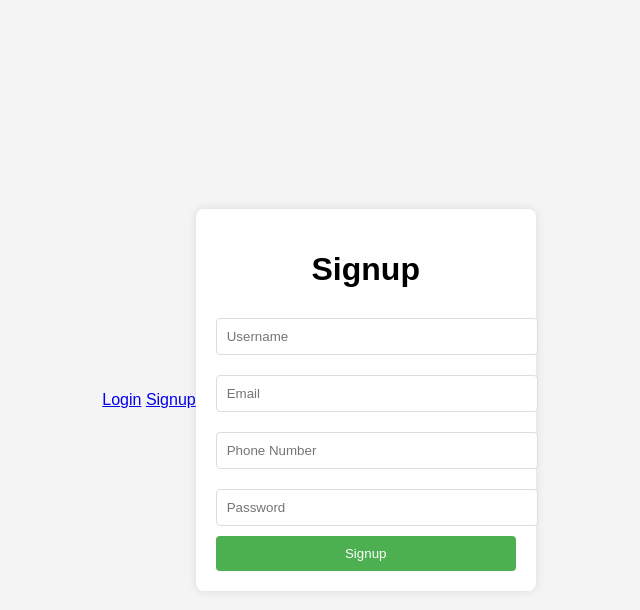
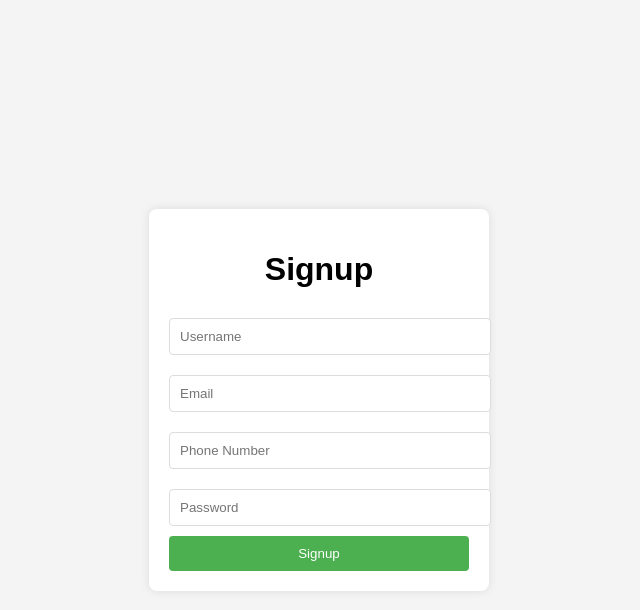
Before and after one commit to abaakilos/EventBooking, a PHP site: page /auth/signup.php in a window 1280 px wide. Shown: the top 610 px of the page, without its empty margins (321-961 px from the left). Run offline with PHP 8.4, Linux system fonts and the light colour scheme.

Commit message:
last one

```diff
--- a/auth/signup.php
+++ b/auth/signup.php
@@ -63,8 +63,8 @@ $isLoggedIn = isset($_SESSION['user_id']);
             <a href="logout.php" class="btn">Logout</a>
         <?php else: ?>
             <!-- If the user is not logged in, show Login and Signup buttons -->
-            <a href="login.php" class="btn">Login</a>
-            <a href="signup.php" class="btn">Signup</a>
+            <!-- <a href="login.php" class="btn">Login</a>
+            <a href="signup.php" class="btn">Signup</a> -->
         <?php endif; ?>
     </div>
 
--- a/booking/eventDetails.php
+++ b/booking/eventDetails.php
@@ -1,6 +1,6 @@
 <?php
-session_start();
-include_once '../config/init.php';
+    session_start();
+    include_once '../config/init.php';
 
 // Fetch Event ID from the URL and event details
 if (isset($_GET['id'])) {
--- a/index.php
+++ b/index.php
@@ -43,8 +43,8 @@
 
     <!-- Footer Section -->
     <?php
-            include './footer/footer.php'; // Include the header
-        ?>
+        include './footer/footer.php'; // Include the header
+    ?>
 
     <script>
         // JavaScript to load events dynamically
```
